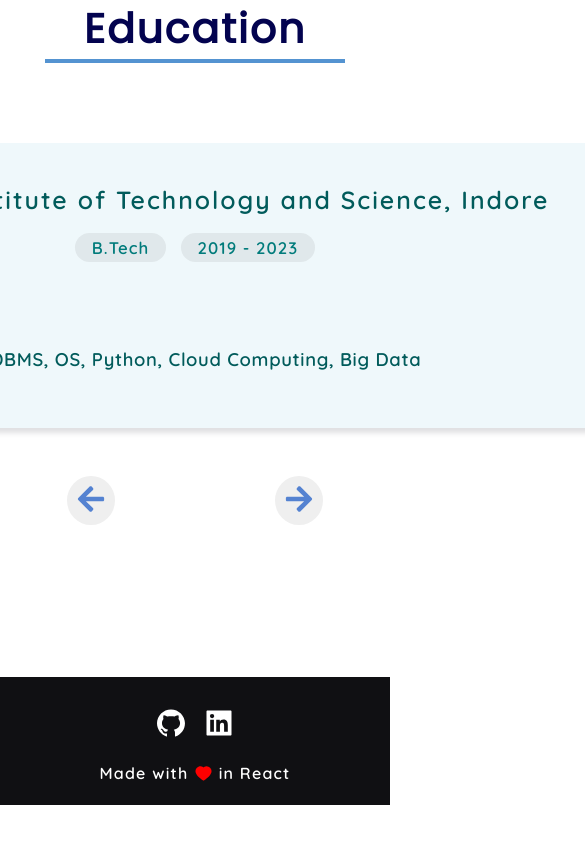
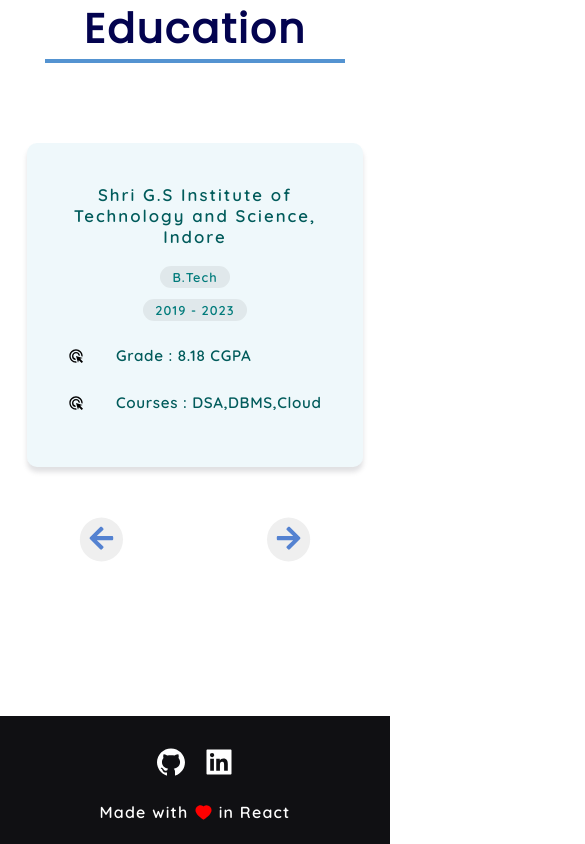
Before and after one commit to AryamanMishra/Portfolio-Website, a React (Create React App) app: page /about in a window 390 px wide. Shown: the part 1905-2749 px from the top of the page, 585 px wide, since content can reach past the window. Before the commit the page ends 2710 px from the top, so only its background shows below. Built offline with nearby package versions, Linux system fonts and the light colour scheme.

Commit message:
updated resp

```diff
--- a/src/data/education_details.js
+++ b/src/data/education_details.js
@@ -4,7 +4,7 @@ const education_details = [
         "degreeName" : "B.Tech",
         "grade" : "8.18 CGPA",
         "tenor" : "2019 - 2023",
-        "courses" : "DSA, OOPS, DBMS, OS, Python, Cloud Computing, Big Data"
+        "courses" : "DSA,DBMS,Cloud"
     },
 
     {
--- a/src/styles/About.css
+++ b/src/styles/About.css
@@ -111,7 +111,7 @@
     border-radius: 10px;
     padding: 2.5em 2em;
     box-shadow: 0 5px 5px 0 hsla(240,5%,41%,.2);
-    width: 950px;
+    width: 920px;
     background-color: rgba(150, 207, 229, 0.158);
 }
 
@@ -136,12 +136,12 @@
     align-items: center;
     justify-content: center;
     gap: 0.5em;
+    margin: 1.2em 0.2em;
 }
 
 .education-degree-div h4 {
     font-family: 'Quicksand', sans-serif;
     letter-spacing: 1px;
-    margin: 1em 0.2em;
     padding: 0.25em 1em;
     color: rgb(1, 123, 123);
     background-color: rgba(128, 128, 128, 0.135);
@@ -154,7 +154,7 @@
     justify-content: flex-start;
     gap: 1em;
     flex-direction: column;
-    margin: 0.5em 1.2em;
+    margin: 0.5em 0.5em;
 }
 
 .desc-edu p {
@@ -169,7 +169,7 @@
 .single-desc-edu {
     display: flex;
     align-items: center;
-    justify-content: flex-start;
+    /* justify-content: flex-start; */
     gap: 2em;
 }
 
@@ -257,6 +257,15 @@
     .main-about-content-skills {
         grid-template-columns: 100px 100px
     }
+    .single-education {
+        width: 820px;
+    }
+}
+
+@media only screen and (max-width:925px) {
+    .single-education {
+        width: 720px;
+    }
 }
 
 @media only screen and (max-width:860px) {
@@ -285,6 +294,12 @@
     }
     .hero-img-about {
         width: 50%;
+    }
+    .single-education {
+        width: 620px;
+    }
+    .education-name-div h2{
+        font-size: 1.30em;
     }
 }
 
@@ -322,6 +337,12 @@
     .about-skill {
         width: 280px;
     }
+    .single-education {
+        width: 545px;
+    }
+    .education-name-div h2{
+        font-size: 1.25em;
+    }
 }
 
 @media only screen and (max-width:690px) {
@@ -350,6 +371,15 @@
     .about-skill {
         width: 220px;
     }
+    .single-education {
+        width: 500px;
+    }
+    .education-name-div h2{
+        font-size: 1.25em;
+    }
+    .education-degree-div h4{
+        font-size: 1em;
+    }
 }
 
 @media only screen and (max-width:590px) {
@@ -371,6 +401,15 @@
     }
     .about-underline {
         width: 10em;
+    }
+    .single-education {
+        width: 415px;
+    }
+    .education-name-div h2{
+        font-size: 1.2em;
+    }
+    .education-degree-div h4{
+        font-size: 0.95em;
     }
 }
 
@@ -407,6 +446,18 @@
     .main-about-content-text p {
         font-size: 1.05em;
     }
+    .single-education {
+        width: 350px;
+    }
+    .education-name-div h2{
+        font-size: 1.15em;
+    }
+    .education-degree-div h4{
+        font-size: 0.9em;
+    }
+    .desc-edu p {
+        font-size: 1em;
+    }
 }
 
 @media only screen and (max-width:470px) {
@@ -434,6 +485,21 @@
     }
 }
 
+@media only screen and (max-width:440px){
+    .single-education {
+        width: 305px;
+    }
+    .education-name-div h2{
+        font-size: 1.1em;
+    }
+    .education-degree-div h4{
+        font-size: 0.85em;
+    }
+    .desc-edu p {
+        font-size: 0.95em;
+    }
+}
+
 @media only screen and (max-width:420px) {
     .main-about-content-skills {
         grid-template-columns: 40px 0px ;
@@ -450,6 +516,31 @@
     }
     .hero-img-about {
         width: 65%;
+    }
+    .single-education {
+        width: 300px;
+    }
+    .education-name-div h2{
+        font-size: 1.05em;
+    }
+}
+
+@media only screen and (max-width:390px){
+    .single-education {
+        width: 270px;
+    }
+    .education-name-div h2{
+        font-size: 1.05em;
+    }
+    .education-degree-div h4{
+        font-size: 0.8em;
+    }
+    .education-degree-div {
+        flex-direction: column;
+        gap: 0.65em;
+    }
+    .edu-button-section {
+        transform: scale(0.9);
     }
 }
 
@@ -478,6 +569,44 @@
     }
 }
 
+@media only screen and (max-width:360px){
+    .single-education {
+        width: 250px;
+    }
+    .education-name-div h2{
+        font-size: 1.05em;
+    }
+    .education-degree-div h4{
+        font-size: 0.75em;
+    }
+    .edu-button-section {
+        transform: scale(0.8);
+    }
+    .desc-edu p {
+        font-size: 0.85em;
+    }
+}
+
+
+@media only screen and (max-width:340px){
+    .single-education {
+        width: 245px;
+    }
+    .education-name-div h2{
+        font-size: 1em;
+    }
+    .education-degree-div h4{
+        font-size: 0.7em;
+    }
+    .edu-button-section {
+        transform: scale(0.75);
+    }
+    .desc-edu p {
+        font-size: 0.78em;
+    }
+}
+
+
 @media only screen and (max-width:330px) {
     .main-about-content-skills {
         grid-template-columns: 40px 0px ;
@@ -495,7 +624,42 @@
     .hero-img-about {
         width: 75%;
     }
+    .single-education {
+        width: 210px;
+    }
+    .education-name-div h2{
+        font-size: 1em;
+    }
+    .education-degree-div {
+        flex-direction: column;
+        gap: 0.65em;
+    }
+    .education-degree-div h4{
+        font-size: 0.75em;
+    }
+    .edu-button-section {
+        transform: scale(0.8);
+    }
 }
+
+@media only screen and (max-width:300px){
+    .single-education {
+        width: 190px;
+    }
+    .education-name-div h2{
+        font-size: 0.85em;
+    }
+    .education-degree-div h4{
+        font-size: 0.6em;
+    }
+    .edu-button-section {
+        transform: scale(0.7);
+    }
+    .desc-edu p {
+        font-size: 0.7em;
+    }
+}
+
 
 @media only screen and (max-width:290px) {
     .main-about-content-skills {
@@ -536,6 +700,21 @@
     .hero-img-about {
         width: 80%;
     }
+    .single-education {
+        width: 165px;
+    }
+    .education-name-div h2{
+        font-size: 0.8em;
+    }
+    .education-degree-div h4{
+        font-size: 0.55em;
+    }
+    .edu-button-section {
+        transform: scale(0.7);
+    }
+    .desc-edu p {
+        font-size: 0.65em;
+    }
 }
 
 @media only screen and (max-width:260px) {
```
